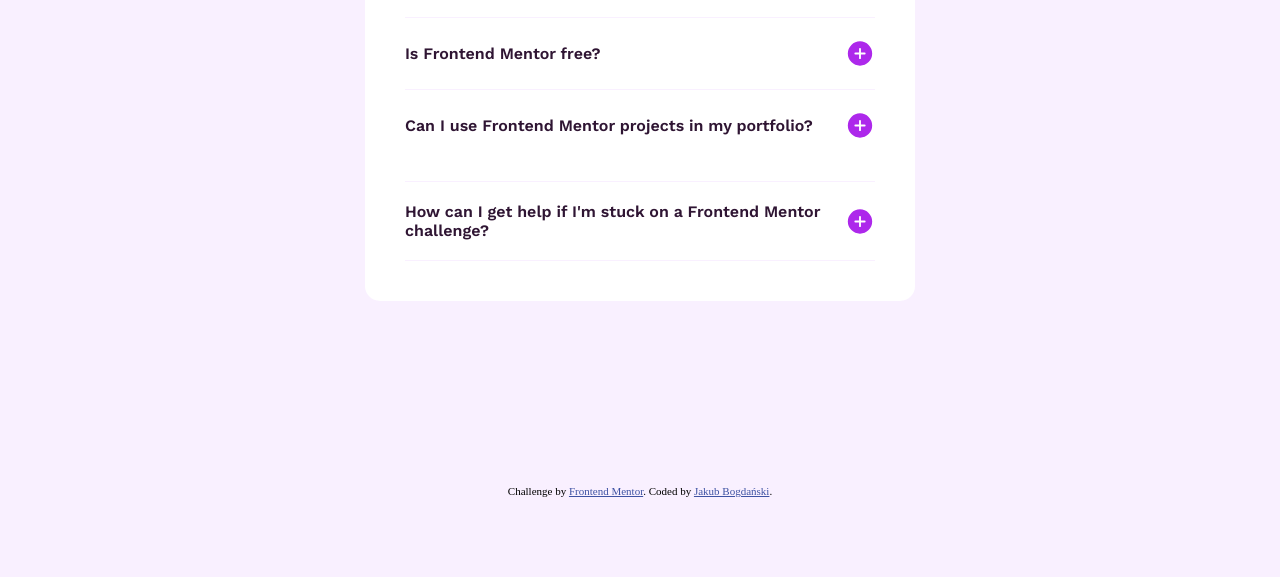
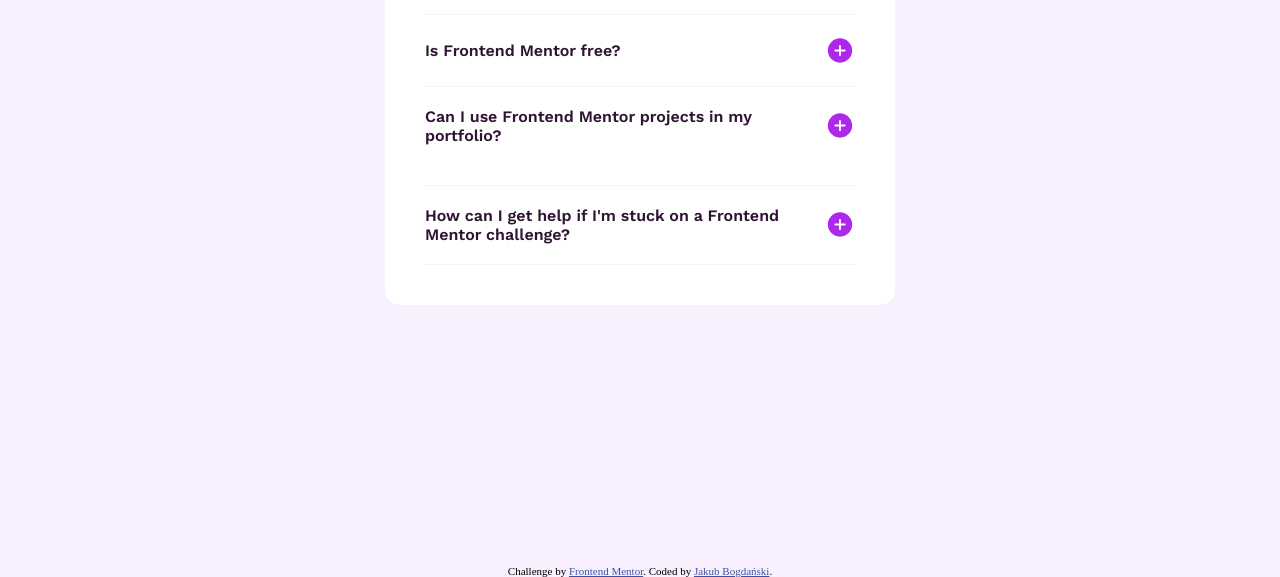
Before and after one commit to BogdanskiJ/faq-accordion-main, a plain HTML site: page index.html in a window 1280 px wide. Shown: the part 323-900 px from the top of the page. Before the commit the page ends 820 px from the top, so only its background shows below. Drawn offline with nearby package versions, Linux system fonts and the light colour scheme.

Commit message:
changes in style

```diff
--- a/style.css
+++ b/style.css
@@ -10,7 +10,7 @@
 	position: absolute;
 	bottom: 0;
 	left: 50%;
-	transform: translate(-50%, 20px);
+	transform: translate(-50%, 100px);
 }
 .attribution a {
 	color: hsl(228, 45%, 44%);
@@ -29,7 +29,7 @@ body {
 	height: 100%;
 	background-image: url("./assets/images/background-pattern-desktop.svg");
 	background-position: top;
-	background-repeat: no-repeat;
+	background-repeat: repeat-x;
 }
 
 .outerBox {
@@ -47,6 +47,7 @@ body {
 	border-radius: 15px;
 	background: white;
 	min-height: 50%;
+	margin: 20px;
 }
 
 .titleBox {
@@ -78,6 +79,18 @@ body {
 	border-bottom: 1px solid hsl(275, 100%, 97%);
 	gap: 20px;
 	cursor: pointer;
+
+	&:hover {
+		& span {
+			color: hsl(292, 16%, 49%) !important;
+		}
+	}
+
+	&:active {
+		& span {
+			color: hsl(292, 16%, 69%) !important;
+		}
+	}
 }
 
 .quest {
```
